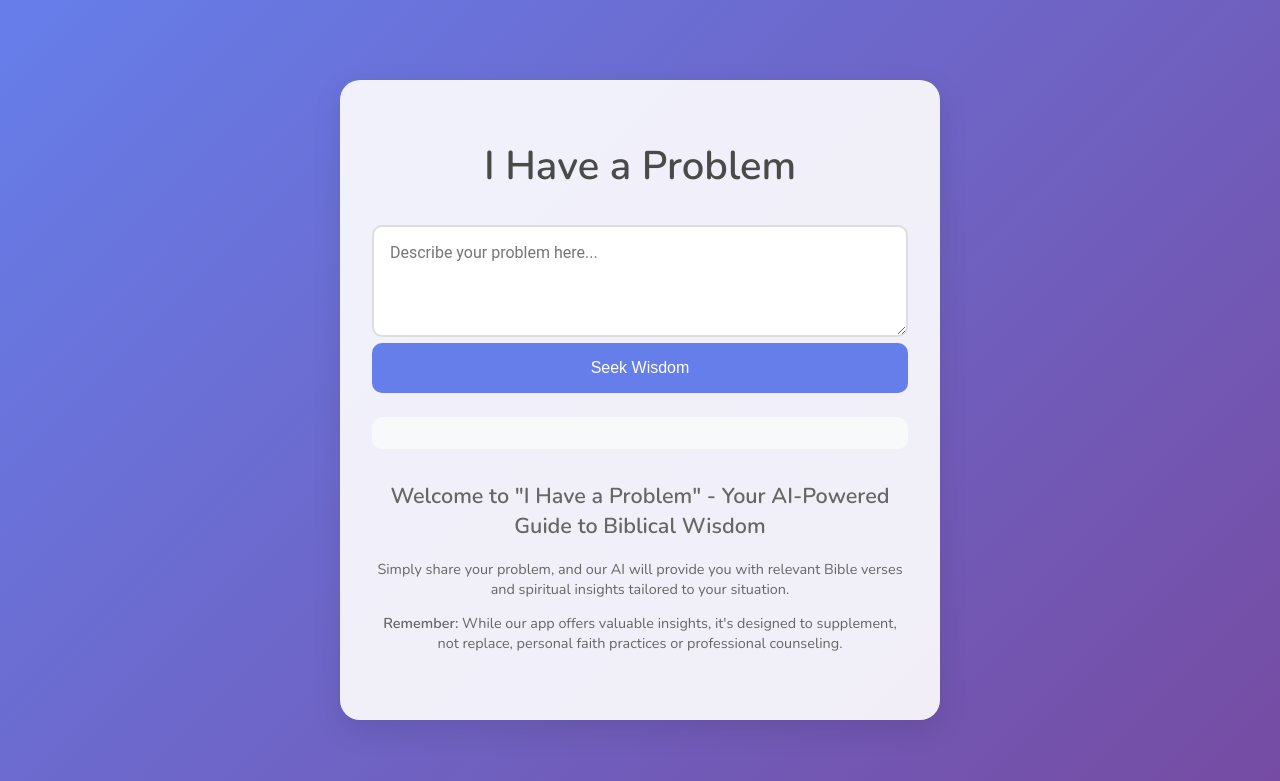
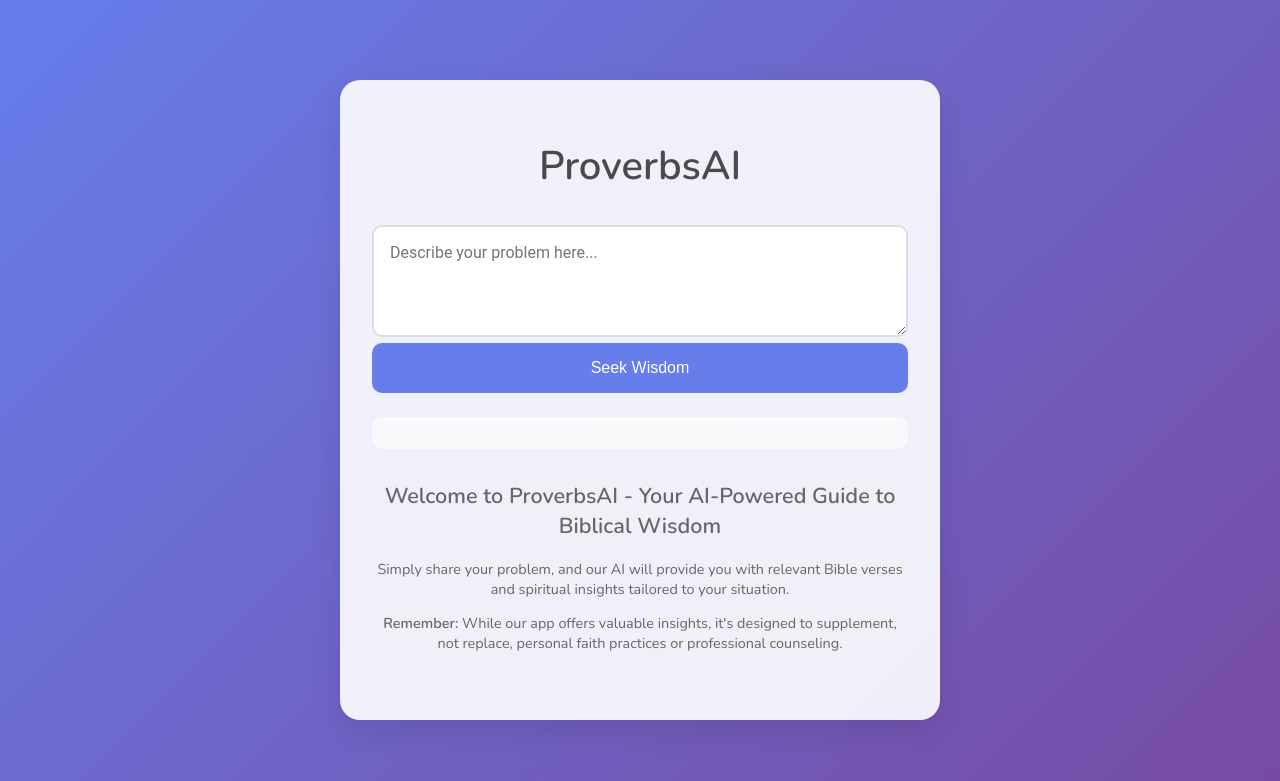
Before and after one commit to RaymondFH/ProverbsAI, a Flask app: page / in a window 1280 px wide. Shown: the top 781 px of the page. Run offline with Flask 3, Linux system fonts and the light colour scheme.

Commit message:
ProverbsAI.com Update
Rebranding

```diff
--- a/templates/index.html
+++ b/templates/index.html
@@ -3,7 +3,7 @@
 <head>
     <meta charset="UTF-8">
     <meta name="viewport" content="width=device-width, initial-scale=1.0">
-    <title>I Have a Problem</title>
+    <title>ProverbsAI</title>
     <link rel="icon" type="image/x-icon" href="{{ url_for('static', filename='favicon.png') }}">
     <link rel="stylesheet" href="{{ url_for('static', filename='styles.css') }}">
     <link href="https://fonts.googleapis.com/css2?family=Nunito:wght@300;400;600&display=swap" rel="stylesheet">
@@ -11,7 +11,7 @@
 <body>
     <div class="container">
         <header>
-            <h1>I Have a Problem</h1>
+            <h1>ProverbsAI</h1>
         </header>
 
         <main>
@@ -25,7 +25,7 @@
 
         <footer>
             <section class="app-description">
-                <h2>Welcome to "I Have a Problem" - Your AI-Powered Guide to Biblical Wisdom</h2>
+                <h2>Welcome to ProverbsAI - Your AI-Powered Guide to Biblical Wisdom</h2>
 
                 <p>Simply share your problem, and our AI will provide you with relevant Bible verses and spiritual insights tailored to your situation.</p>
 
```
